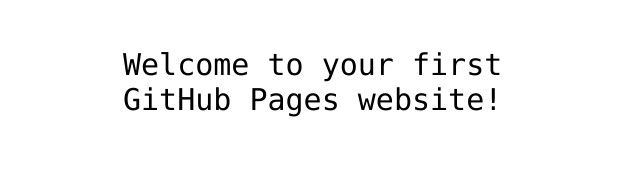
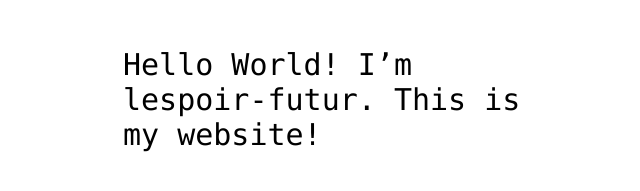
Before and after one commit to lespoir-futur/hello-world, a plain HTML site: page index.html in a window 1280 px wide. Shown: the part 341-532 px from the top of the page, without its empty margins (317-957 px from the left). Drawn offline with Linux system fonts and the light colour scheme.

Commit message:
Update index.html

```diff
--- a/index.html
+++ b/index.html
@@ -12,7 +12,7 @@
 <img src="https://octodex.github.com/images/daftpunktocat-thomas.gif" id="octocat" alt="octocat-gif" />
 
 <!-- Change this code here by copy and pasting your template on line 15 -->
-<p>Welcome to your first GitHub Pages website!</p>
+<p>Hello World! I’m lespoir-futur. This is my website!</p>
 
 </body>
 </html>
```
